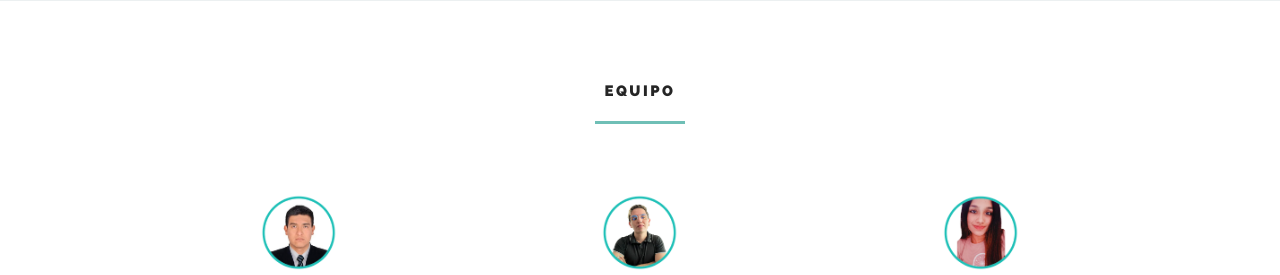
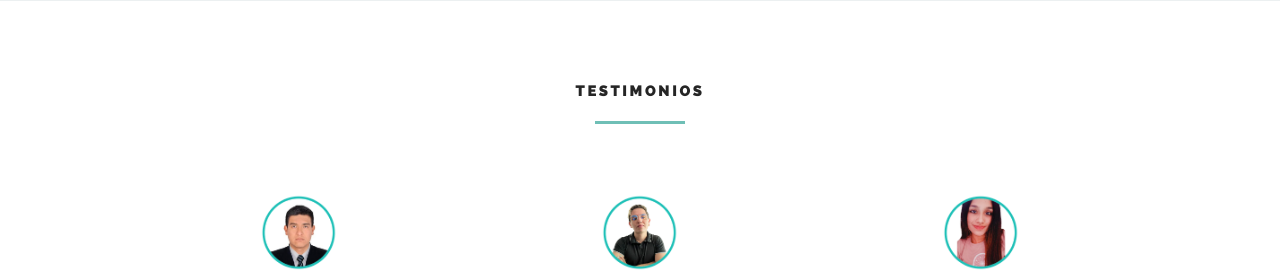
Before and after one commit to pablohub/AnkaEducation, a PHP site: page / in a window 1280 px wide. Shown: the part 2083-2358 px from the top of the page. Run offline with PHP 8.4, Linux system fonts and the light colour scheme.

Commit message:
Se actualizó testimonios

```diff
--- a/css/main.css
+++ b/css/main.css
@@ -1411,7 +1411,7 @@ hr {
 	margin: 0 6px;
 	display: inline-block;
 	zoom: 1;
-	*display: inline;
+	display: inline;
 }
 .hero-content .flex-control-paging li a {
 	width: 15px;
--- a/index.html
+++ b/index.html
@@ -23,7 +23,7 @@
 	<!-- CSS
     ================================================== -->
 	<link rel="stylesheet" href="css/base.css">
-	<link rel="stylesheet" href="css/main.css?v20230706">
+	<link rel="stylesheet" href="css/main.css?v202307061943">
 	<link rel="stylesheet" href="css/media-queries.css">
 
 	<!-- Script
@@ -380,7 +380,7 @@
 
 			<div class="twelve columns">
 
-				<h1>Equipo</h1>
+				<h1>Testimonios</h1>
 
 				<hr>
 
```
